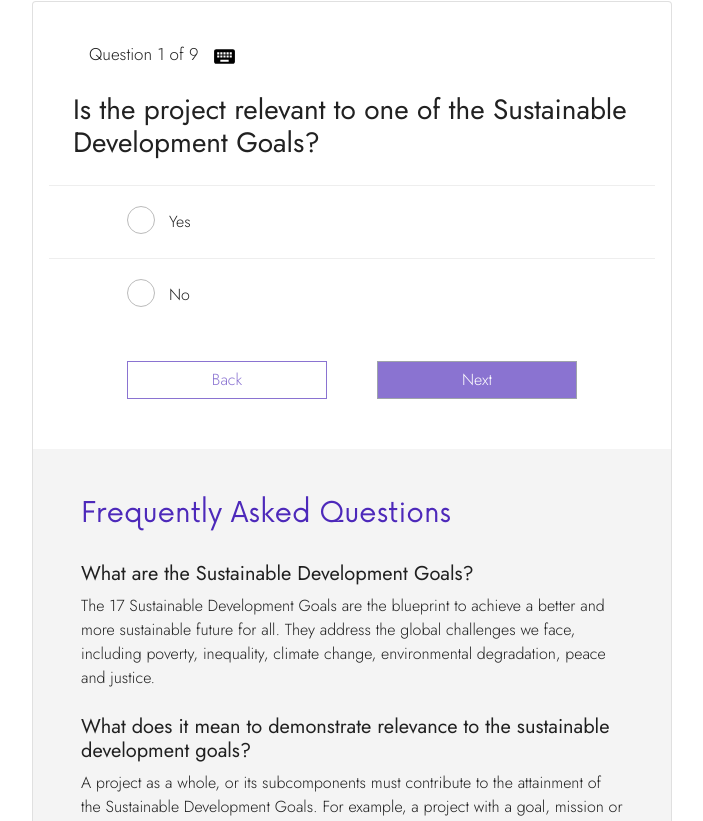
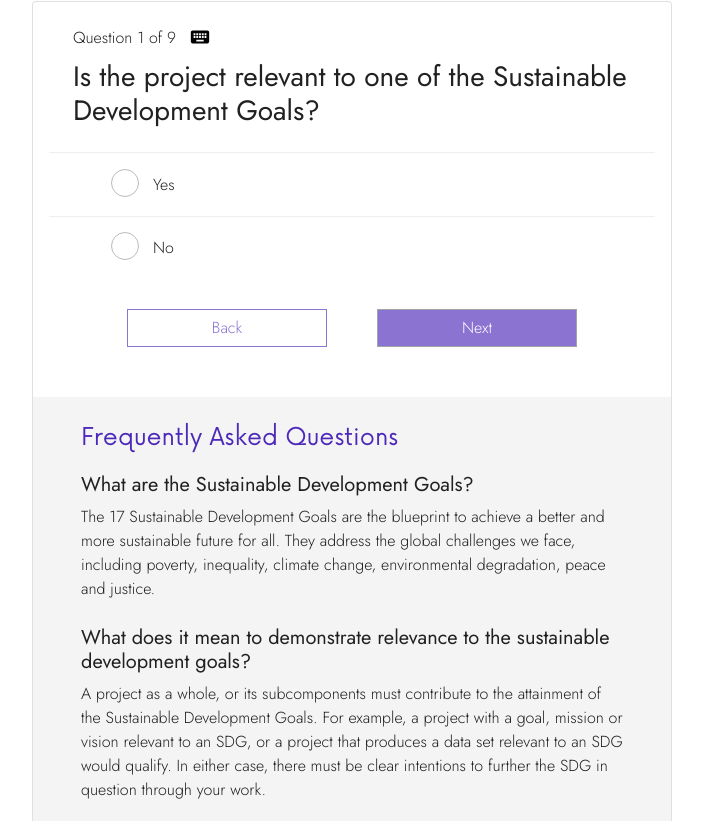
Before and after one commit to rachita19082/eligibility-form, a React (Create React App) app: page / in a window 1280 px wide. Shown: the part 179-1000 px from the top of the page, without its empty margins (288-991 px from the left). Built offline with nearby package versions, Linux system fonts and the light colour scheme.

Commit message:
Condense form layout

```diff
--- a/src/components/FAQ.js
+++ b/src/components/FAQ.js
@@ -3,9 +3,8 @@ import React from 'react';
 function FAQ(props) {
   return (
     <>
-    <div className="faq p-5 text-left">
-    <h3 style={{fontFamily:'Now Alt', color:'#4D29BA'}}>Frequently Asked Questions</h3>
-    <br></br>
+    <div className="faq pb-4 pr-5 pl-5 text-left">
+      <h4 style={{fontFamily:'Now Alt', color:'#4D29BA', marginBottom:20}}>Frequently Asked Questions</h4>
       {props.content.copy && props.content.copy.map((copy, index) =>
         <>
           <h5> {copy.subHeading} </h5>
@@ -15,7 +14,7 @@ function FAQ(props) {
         </>
       )}
 
-    <div style={{color:"grey", marginTop:35}}>
+      <div style={{color:"grey", marginTop:20}}>
           <h5 class="text-uppercase"> {props.content.name} RESOURCES </h5>
           For additional resources about {props.content.name} please find in the link below <br></br>
           <a href={props.content.link} style={{color:'black'}}>{props.content.link}</a>
--- a/src/components/QuestionCount.js
+++ b/src/components/QuestionCount.js
@@ -10,7 +10,7 @@ function QuestionCount(props) {
   return (
     <div className="questionCount">
       Question <span>{props.counter}</span> of <span style={{marginRight:8}}>{props.total}</span>
-      <a data-tip="React-tooltip"> <MdKeyboard style={{ color: 'black', fontSize:'25px' }} /> </a>
+      <a data-tip="React-tooltip"> <MdKeyboard style={{ color: 'black', fontSize:'22px', marginBottom:4 }} /> </a>
       <ReactTooltip className="tooltipTheme" place="right" type="dark" effect="float">
         <div style={{fontSize:'13px', color:'white'}}>
             <div style={{marginBottom:5}}><strong>Keyboard shortcuts</strong></div>
--- a/src/index.css
+++ b/src/index.css
@@ -53,17 +53,10 @@ body {
   max-width: 800px;
   margin: 0 auto;
   margin-bottom: 0;
-  padding-bottom: 60px;
-  padding-top: 40px;
+  padding-top: 27px;
   border-radius: 3px;
   background-color: #F4F4F4;
   font-family: 'Jost-Regular';
-}
-
-@media (min-width: 769px) {
-  .container {
-    margin: 2.5rem auto;
-  }
 }
 
 @media (max-width: 700px) {
@@ -83,7 +76,7 @@ body {
   }
 
   .card {
-    width: 70%;
+    width: 65%;
   }
 }
 
@@ -106,8 +99,8 @@ body {
 
 /* QuestionCount Component */
 .questionCount {
-  padding: 1.5rem 2.5rem 1rem;
-  font-size: 17px;
+  padding: 0.5rem 1.5rem 0rem;
+  font-size: 16px;
   font-family: 'Jost-Light', sans-serif;
 }
 
@@ -171,7 +164,7 @@ body {
   position: relative;
   width: 100%;
   margin: 0;
-  padding: 1.5rem 2.5rem 1.5rem;
+  padding: 1.2rem 1.5rem 1.2rem;
   font-size: 16px;
   line-height: 1.5;
 }
```
Lines whose indentation alone changed are shown as unchanged.
